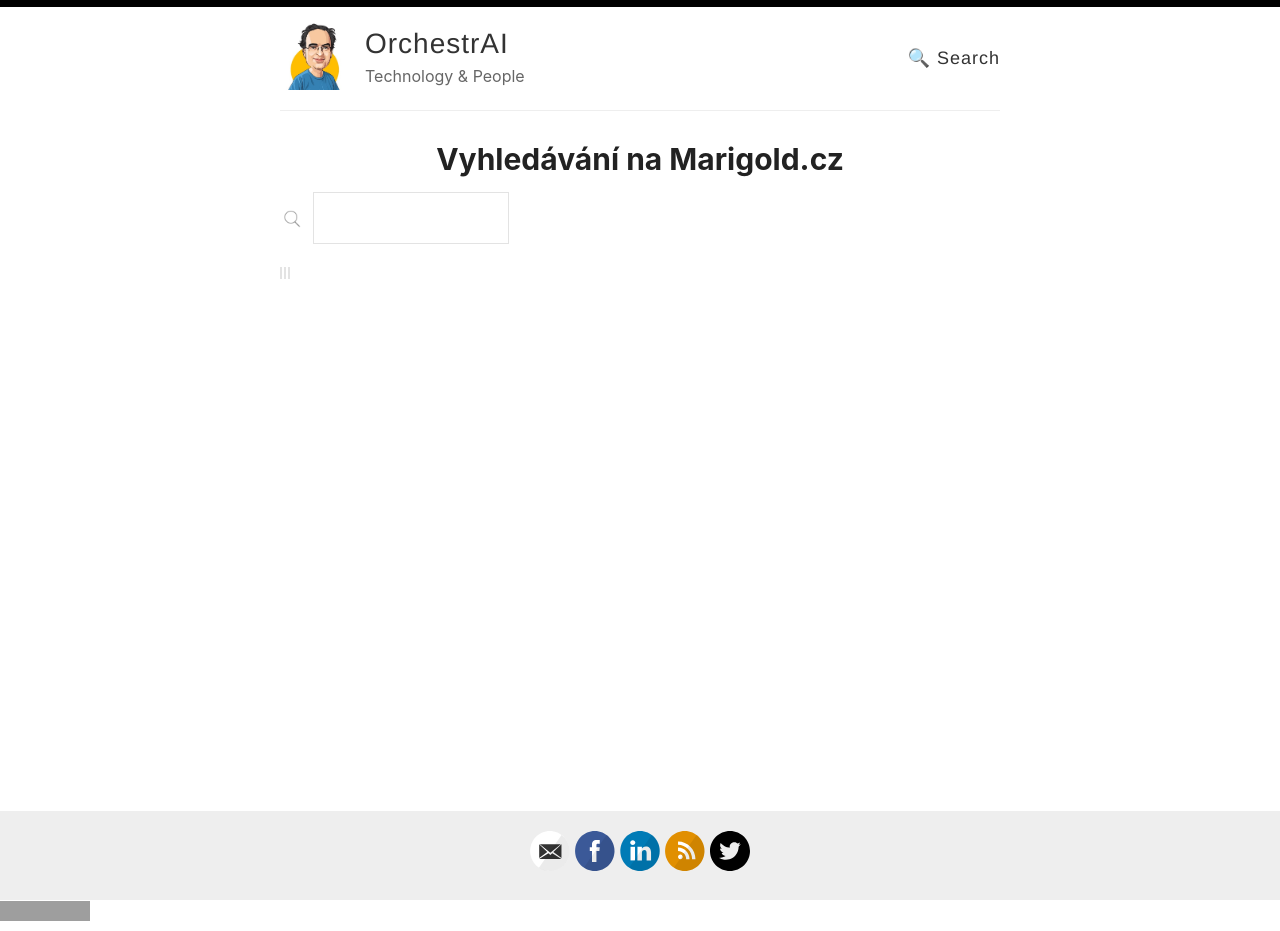
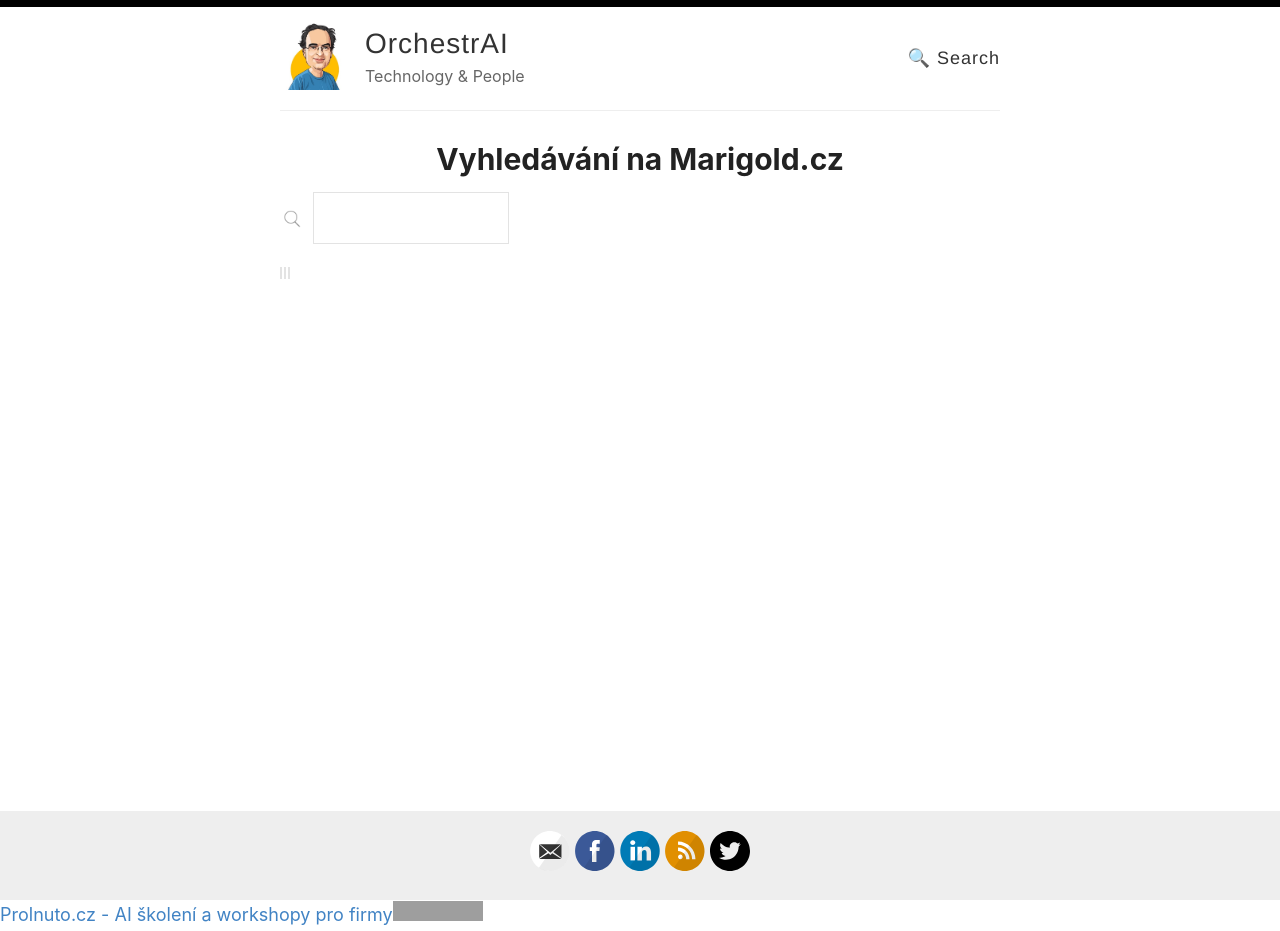
Before and after one commit to tangero/marigold-en, a Jekyll site: the page built from _pages/search.md, in a window 1280 px wide. Built offline with Jekyll 4.4.1, drawn with Linux system fonts in a browser that asks for light colours; nearby versions of some CDN libraries; comment, search, counter and statistics services are not loaded; grey boxes are pictures that could not be loaded.

Commit message:
Update analytics.html

```diff
--- a/_includes/analytics.html
+++ b/_includes/analytics.html
@@ -1,4 +1,4 @@
-<a title="Web Analytics" href="https://clicky.com/101451859"><img alt="Clicky" src="//static.getclicky.com/media/links/badge.gif" border="0" /></a>
+<a href="https://www.prolnuto.cz">Prolnuto.cz - AI školení a workshopy pro firmy</a <a title="Web Analytics" href="https://clicky.com/101451859"><img alt="Clicky" src="//static.getclicky.com/media/links/badge.gif" border="0" /></a>
 <script async data-id="101451859" src="//static.getclicky.com/js"></script>
 <noscript><p><img alt="Clicky" width="1" height="1" src="//in.getclicky.com/101451859ns.gif" /></p>
 </noscript>
```
